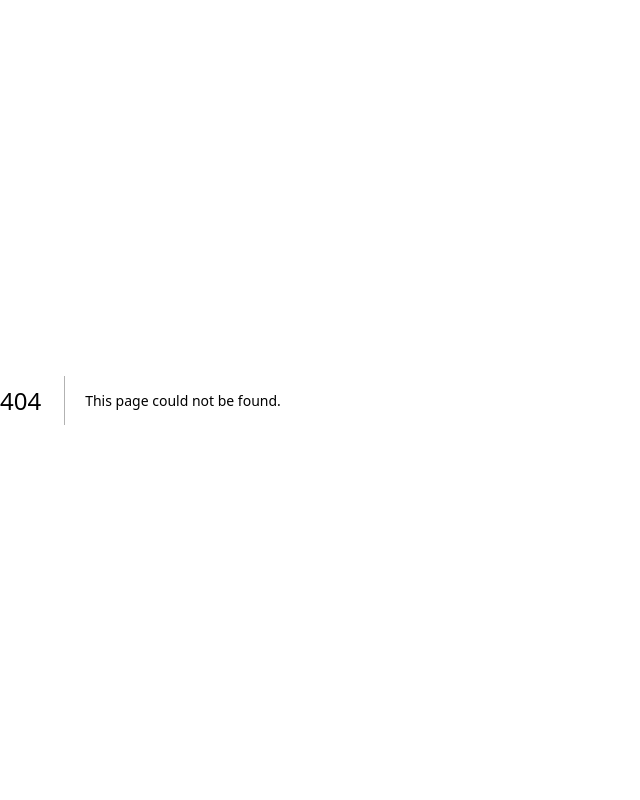
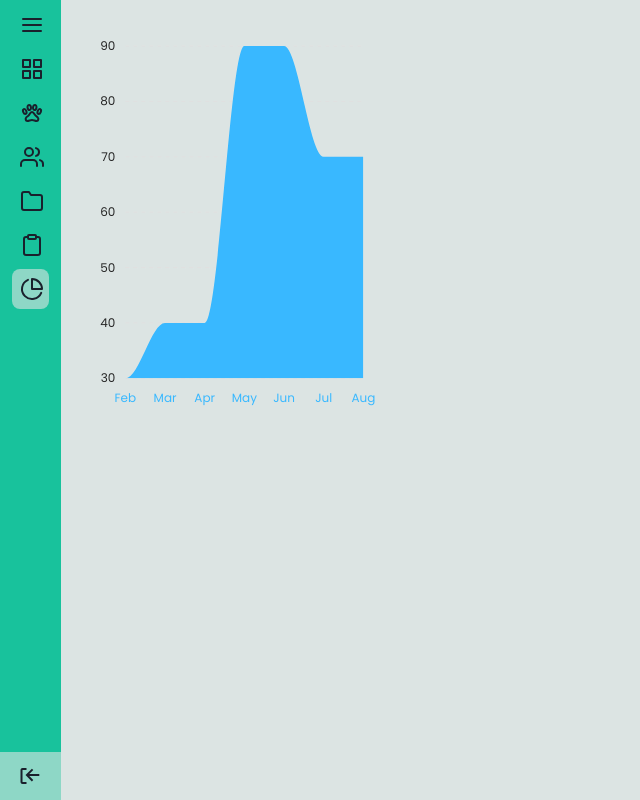
Before and after one commit to eliseucbrito/vet-tdd-ca, a Next.js app: page /finances in a window 1280 px wide. Before the commit this address had no page. Shown: the whole page, without its empty margins (0-640 px from the left). Built offline with nearby package versions, Linux system fonts and the light colour scheme.

Commit message:
feat: create page Finances

```diff
--- /dev/null
+++ b/src/pages/finances/index.tsx
@@ -0,0 +1,14 @@
+import { Flex } from '@chakra-ui/react'
+import { Sidebar } from 'presentation/components/Sidebar/Sidebar'
+import { LineChart } from './components/charts/LineChart'
+
+export default function Finances() {
+  return (
+    <Flex w="100vw" h="100vh">
+      <Sidebar />
+      <Flex p="1rem 1rem 1rem 1.5rem" w="100%" h="100%">
+        <LineChart />
+      </Flex>
+    </Flex>
+  )
+}
```
